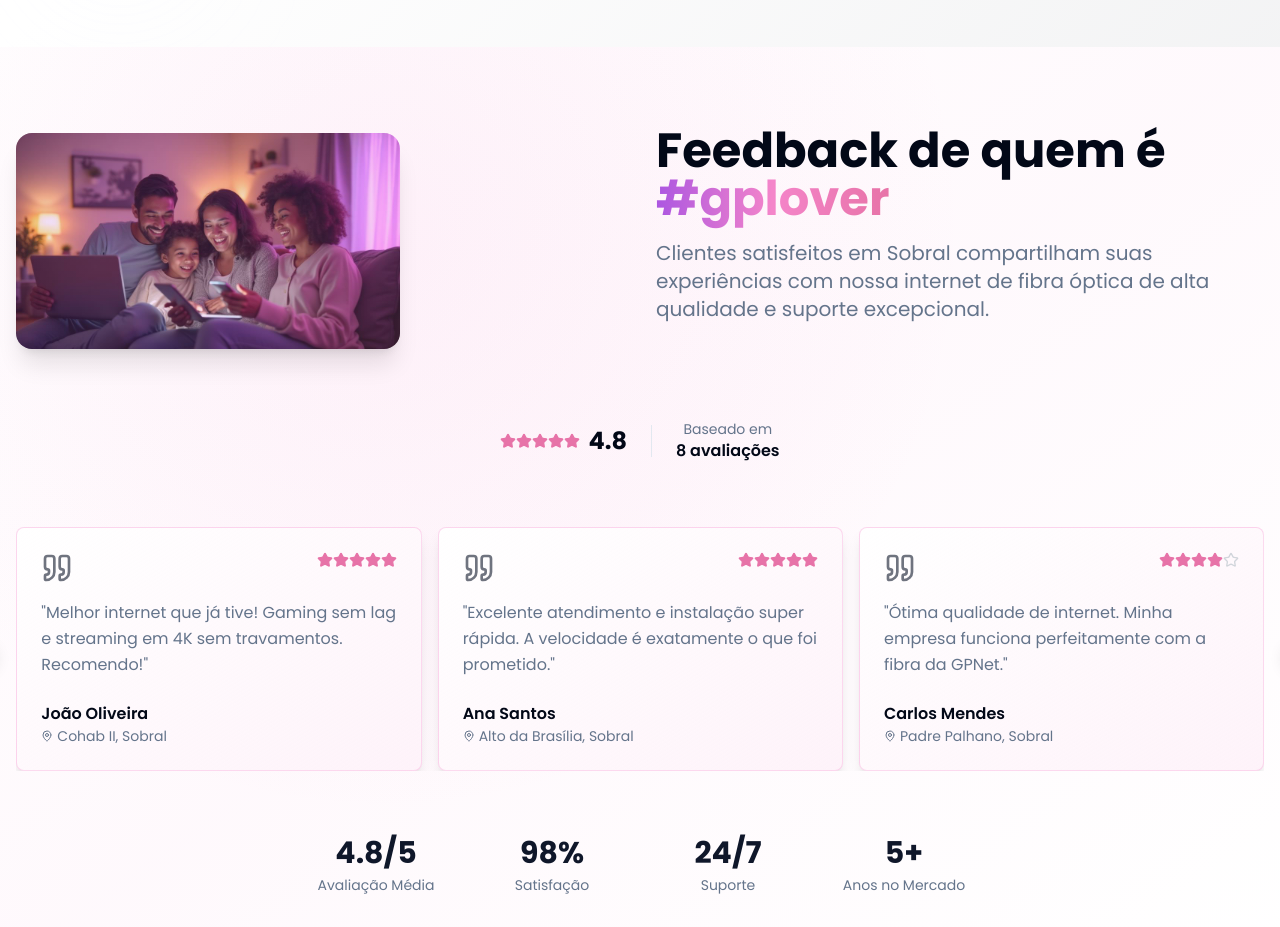
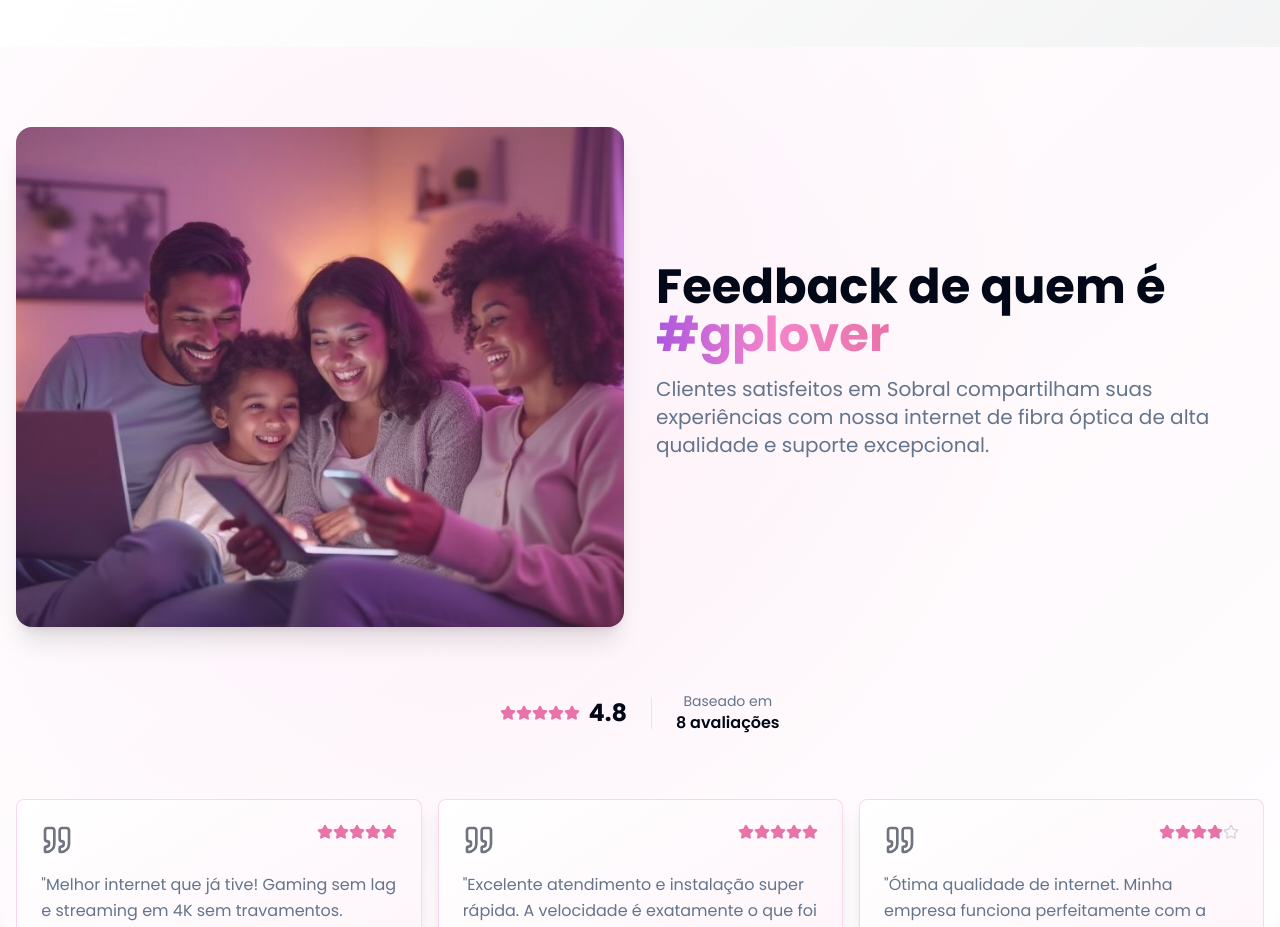
Before and after one commit to wallacylao/gpnet-provedor, a React (Vite) app: page / in a window 1280 px wide. Shown: the part 5520-6447 px from the top of the page. Built offline with nearby package versions, Linux system fonts and the light colour scheme.

Commit message:
Adjust image size in testimonials
Make the testimonial hero image larger to fill the left side space, ensuring it displays correctly and utilizes the provided image effectively.

```diff
--- a/src/components/TestimonialsSection.tsx
+++ b/src/components/TestimonialsSection.tsx
@@ -139,7 +139,7 @@ const TestimonialsSection = () => {
                 <img
                   src={testimonialsHero}
                   alt="Cliente satisfeito da GPNet"
-                  className="w-full max-w-sm h-auto rounded-2xl shadow-xl"
+                  className="w-full h-[400px] lg:h-[500px] object-cover rounded-2xl shadow-xl"
                 />
                 <div className="absolute inset-0 bg-gradient-to-br from-testimonial-purple/20 to-testimonial-pink/20 rounded-2xl"></div>
               </div>
```
